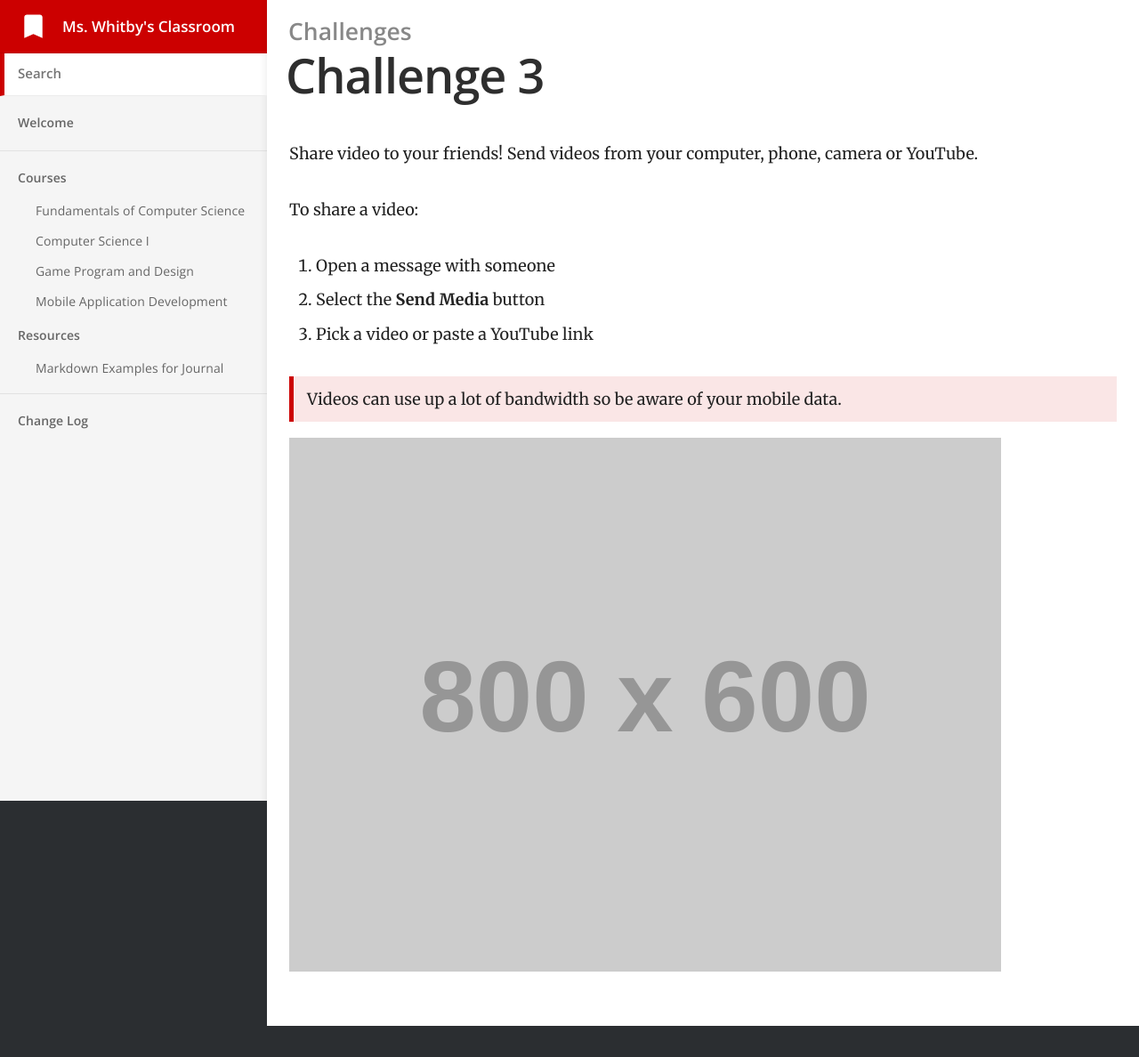
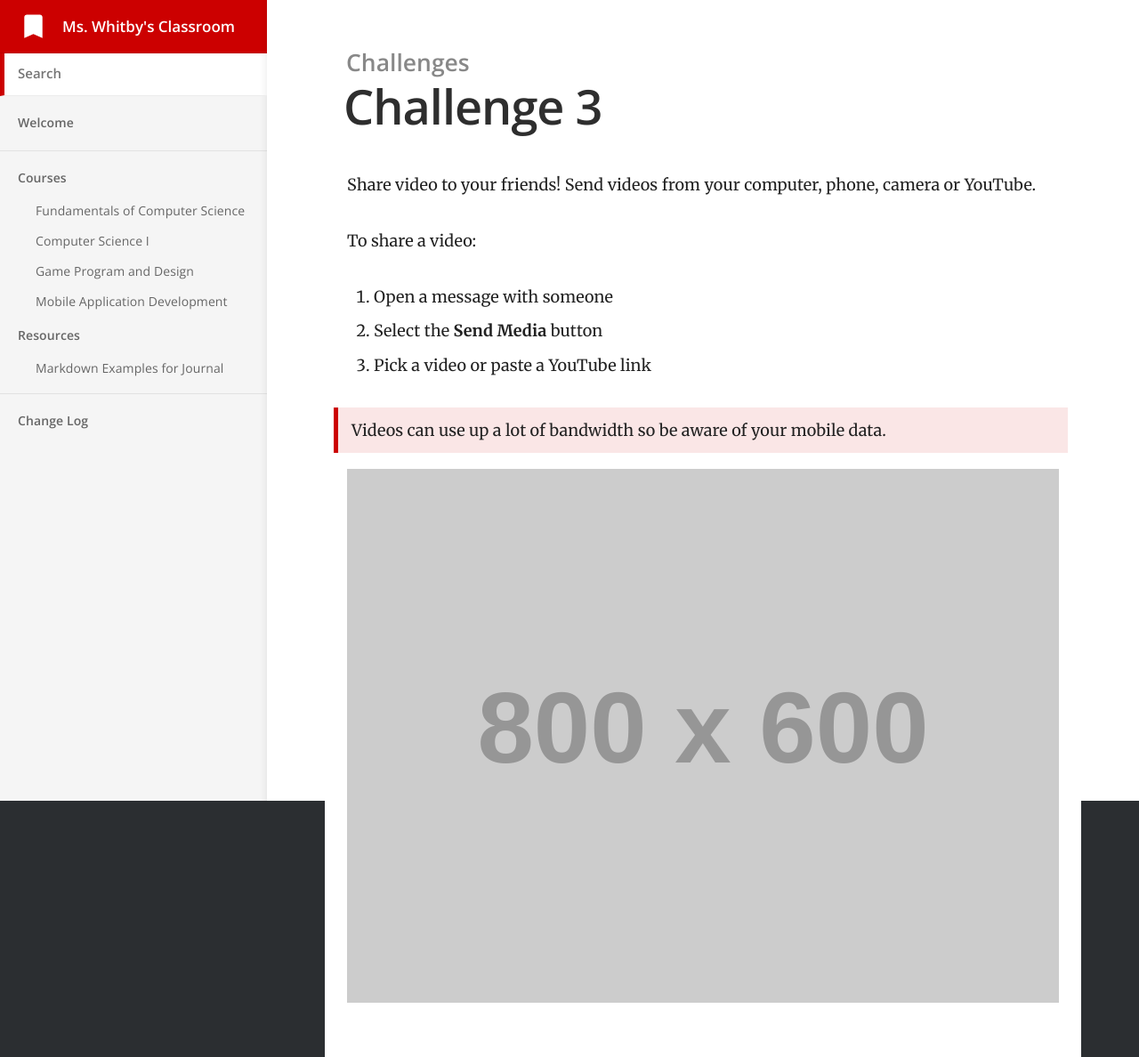
Before and after one commit to mswhitby/classroom, a Jekyll site: the page built from _docs/resources/challenge_3.md, in a window 1280 px wide. Shown: the whole page at 89% size. Built offline with Jekyll 4.4.1, drawn with Linux system fonts in a browser that asks for light colours; before the commit the page ends 1153 px from its top, so only the background shows below that.

Commit message:
Undo format update

```diff
--- a/css/main.scss
+++ b/css/main.scss
@@ -6,7 +6,7 @@ sitemap: false
 $baseurl: "{{ site.baseurl }}";
 $body-background-color: #2B2E31;
 
-$content-max-width: 1000px;
+$content-max-width: 800px;
 $content-color: #222;
 $content-background-color: #fff;
 
```
